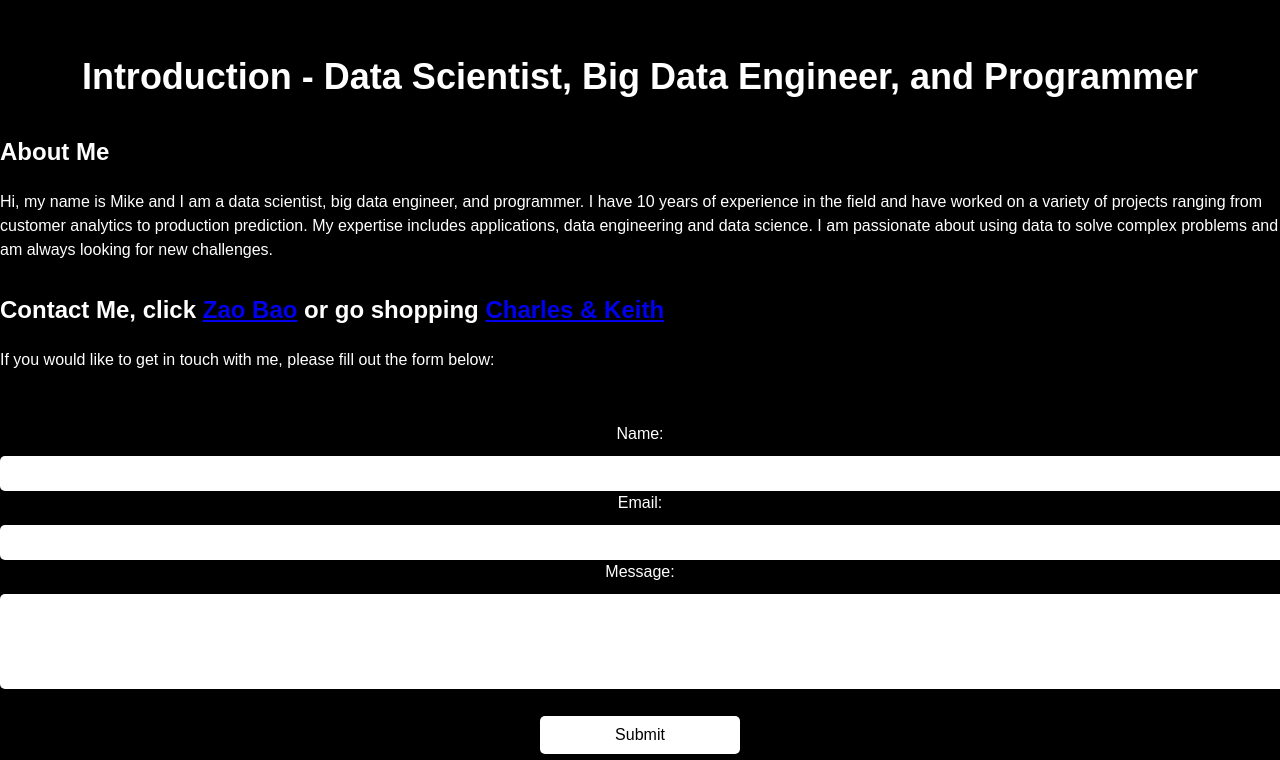
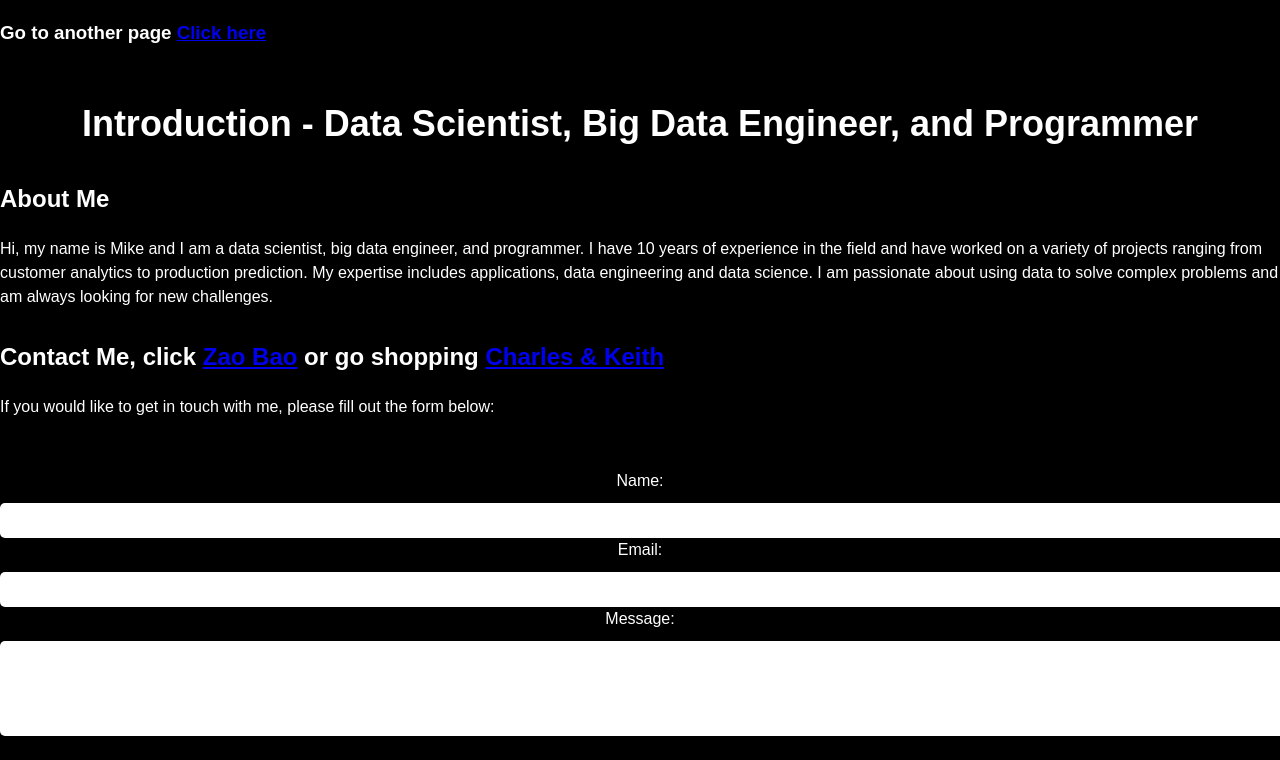
Before and after one commit to mike-sg/mike-sg.github.io, a plain HTML site: page index.html in a window 1280 px wide. Shown: the top 760 px of the page. Drawn offline with Linux system fonts and the light colour scheme.

Commit message:
Update index.html

```diff
--- a/index.html
+++ b/index.html
@@ -69,6 +69,8 @@
 	</style>
 </head>
 <body>
+	<h3>Go to another page <a href="/websites.html">Click here</a></h3>
+
 	<h1>Introduction - Data Scientist, Big Data Engineer, and Programmer</h1>
 	<h2>About Me</h2>
 	<p>Hi, my name is Mike and I am a data scientist, big data engineer, and programmer. I have 10 years of experience in the field and have worked on
```
